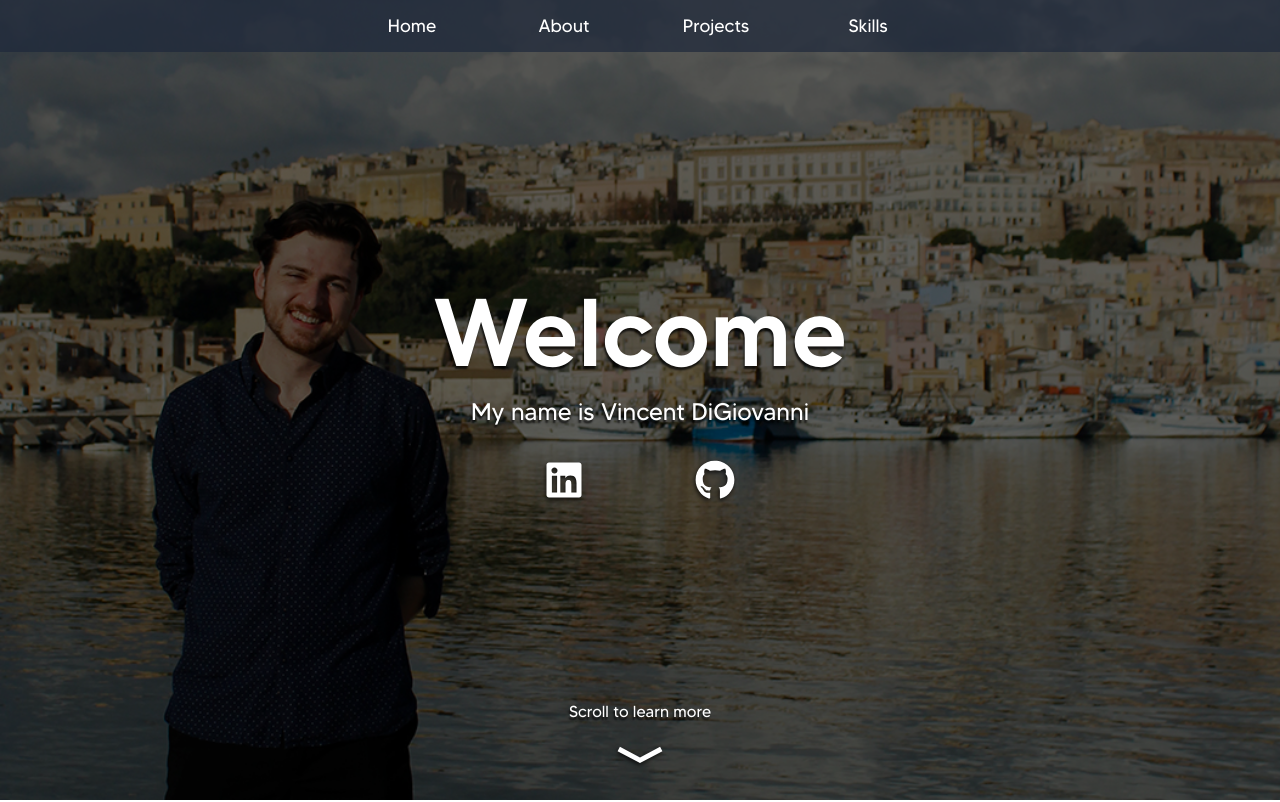
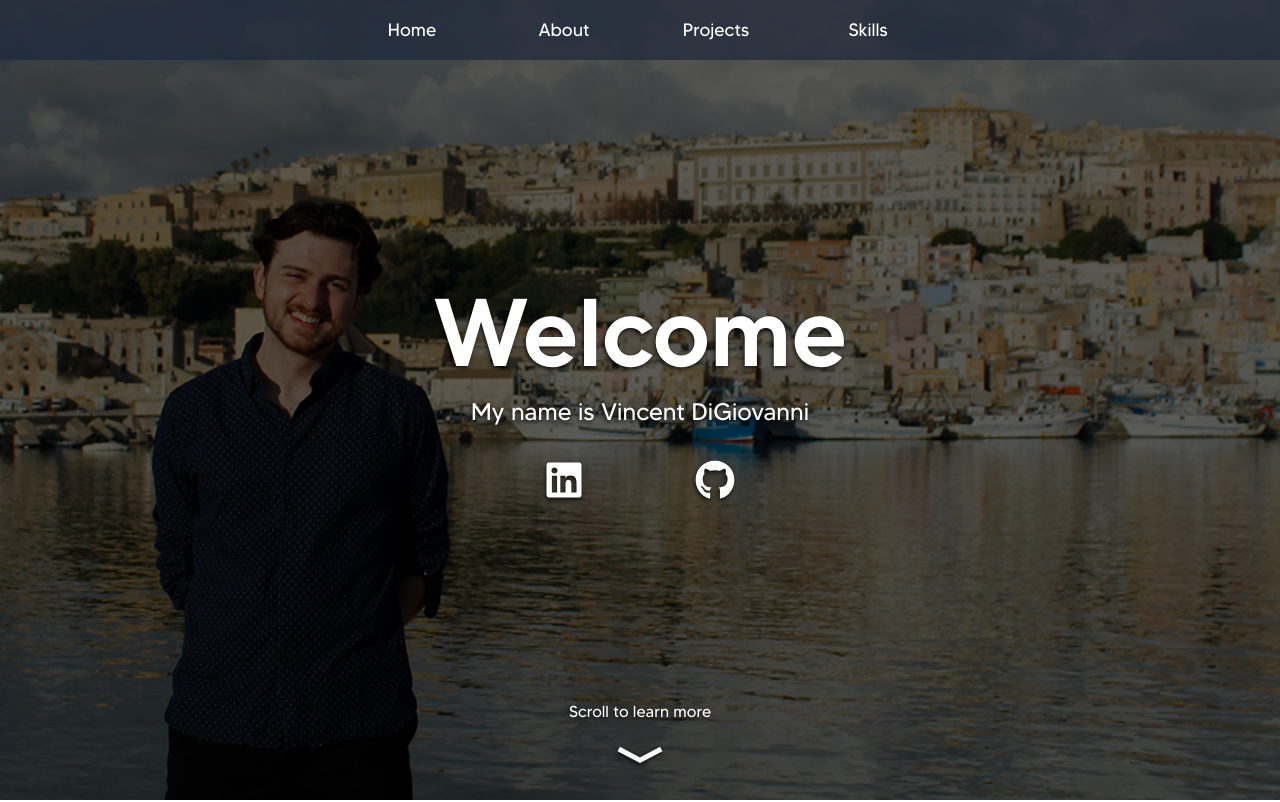
Before and after one commit to vdigi00/vincentdigi-site, a React (Vite) app: page / in a window 1280 px wide. Shown: the top 802 px of the page. Built offline with nearby package versions, Linux system fonts and the light colour scheme.

Commit message:
Updated hero (almost done) and other styling changes

```diff
--- a/src/components/Hero.jsx
+++ b/src/components/Hero.jsx
@@ -4,28 +4,28 @@ import { RiArrowDownWideFill } from 'react-icons/ri';
 
 const Hero = () => {
     return (
-        <div id='hero'>
+        <div id='home'>
             <img className='w-full h-screen object-cover' src='/images/cover.jpg' alt='Space Background' loading=" lazy" />
             <div className='m-auto w-full h-screen absolute top-0 left-0 flex flex-col justify-center items-center bg-black/60 cursor-default'>
-                <div className='absolute flex flex-col justify-center grow text-white'>
+                <div className='absolute flex flex-col justify-center grow text-white text-shadow'>
                     <div data-aos='fade-right'>
-                        <h1 className='lg:text-8xl md:text-7xl text-6xl text-center hero-text'>Welcome</h1>
+                        <h1 className='lg:text-8xl md:text-7xl text-6xl text-center'>Welcome</h1>
                     </div>
-                    <div data-aos='fade-right' data-aos-delay='500' className='py-4 hero-text'>
+                    <div data-aos='fade-right' data-aos-delay='500' className='py-4'>
                         <h2 className='lg:text-2xl md:text-xl text-center'>My name is Vincent DiGiovanni</h2>
                     </div>
                     <div data-aos='flip-left' data-aos-delay='1000' className='flex justify-evenly py-4'>
                         <a href="https://www.linkedin.com/in/vincentdigi/">
-                            <FaLinkedin className='cursor-pointer hover:scale-125 ease-in duration-100 hero-drop' size={40} />
+                            <FaLinkedin className='cursor-pointer hover:scale-125 ease-in duration-100' size={40} />
                         </a>
                         <a href="https://github.com/vdigi00">
-                            <FaGithub className='cursor-pointer hover:scale-125 ease-in duration-100 hero-drop' size={40} />
+                            <FaGithub className='cursor-pointer hover:scale-125 ease-in duration-100' size={40} />
                         </a>
                     </div>
                 </div>
-                <div data-aos='fade-up' data-aos-delay='1500' data-aos-anchor-placement="top" className='flex flex-col items-center mt-auto mb-4 text-white hero-text'>
+                <div data-aos='fade-up' data-aos-delay='1500' data-aos-anchor-placement="top" className='flex flex-col items-center mt-auto mb-4 text-white text-shadow'>
                     <p>Scroll to learn more</p>
-                    <a className='hero-drop'>
+                    <a>
                         <RiArrowDownWideFill size={60} color="white"/>
                     </a>
 
--- a/src/index.css
+++ b/src/index.css
@@ -16,10 +16,7 @@
   h1{
     @apply text-4xl font-MADE-TOMMY-Medium;
   }
-  .hero-text{
-    text-shadow: -1px 3px 2px rgba(0, 0, 0, 0.75);
-  }
-  .hero-drop{
+  .text-shadow{
     filter: drop-shadow(-1px 2px 2px rgb(0, 0, 0, 0.75));
   }
   @font-face {
@@ -41,13 +38,13 @@
   }
 
   .desktop-nav{
-    @apply w-[8em] flex justify-center items-center mx-1 p-3 text-lg text-white font-MADE-TOMMY-Regular hover:outline outline-2 hover:underline underline-offset-4 ease-in duration-150;
+    @apply w-[8em] flex justify-center items-center mx-1 p-3 text-lg text-white font-MADE-TOMMY-Regular pt-4 border-b-4 border-transparent hover:border-white transition-all duration-200;
   }
 
   @media only screen and (min-width: 1024px) {
     html{
       font-size: 100%;
-      scroll-padding-top: 52px;
+      scroll-padding-top: 60px;
     }
   }
 }
```
